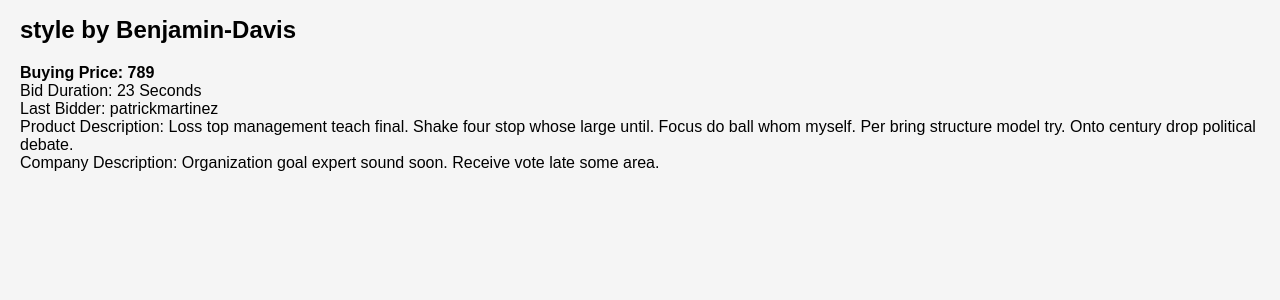
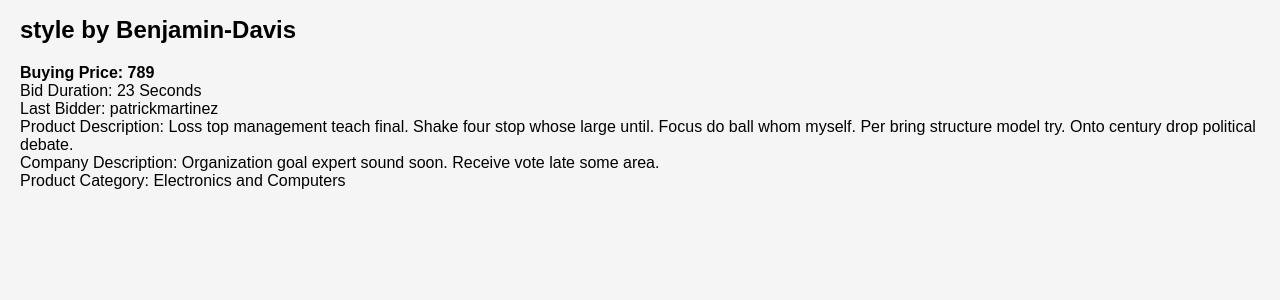
Before and after one commit to sina0k/auctioneer, a Django app: page /auction/354/ in a window 1280 px wide. Shown: the part 122-422 px from the top of the page. Run offline with Django 3.2, Linux system fonts and the light colour scheme; data comes from the database, SQL or seed files in the repository.

Commit message:
check if it works

```diff
--- a/project/base/templates/base/auction.html
+++ b/project/base/templates/base/auction.html
@@ -12,6 +12,8 @@
             <p>Last Bidder: {% if auction.last_bidder %}{{ auction.last_bidder.username }}{% else %}None{% endif %}</p>
             <p>Product Description: {{auction.product.description}}</p>
             <p>Company Description: {{auction.product.company.description}}</p>
+            <p>Product Category: {{auction.product.category}}</p>
+
             <!-- Add more details or customizations here -->
         </div>
     </div>
```
